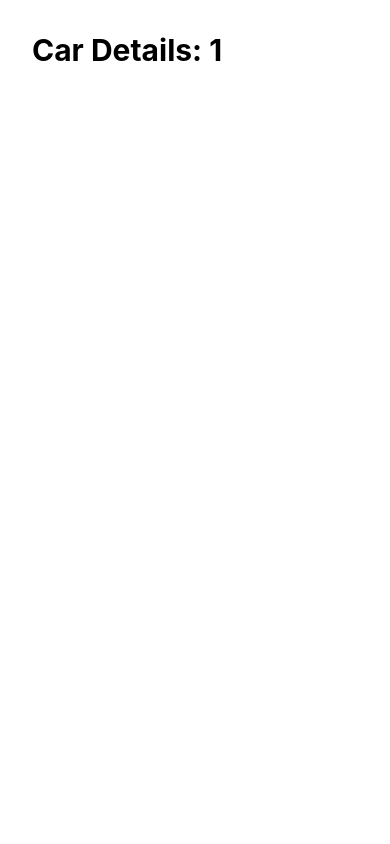
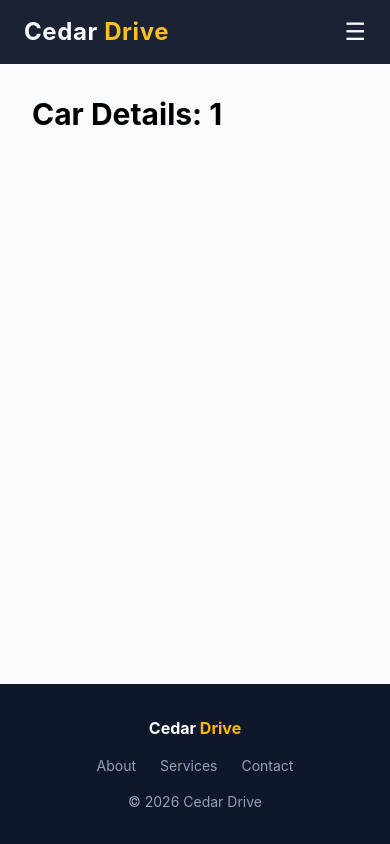
Before and after one commit to 52330825-cmyk/car-rental, a React (Vite) app: page /cars/1 in a window 390 px wide. Built offline with nearby package versions, Linux system fonts and the light colour scheme.

Commit message:
Add responsive navbar and footer

```diff
--- a/src/App.jsx
+++ b/src/App.jsx
@@ -1,4 +1,6 @@
 import { Routes, Route } from 'react-router-dom'
+import Navbar from './components/Navbar'
+import Footer from './components/Footer'
 import Home from './pages/Home'
 import About from './pages/About'
 import Services from './pages/Services'
@@ -7,6 +9,12 @@ import CarDetails from './pages/CarDetails'
 
 function App() {
   return (
+
+    <div className="flex min-h-screen flex-col bg-slate-50">
+      <Navbar />
+
+
+      <main className="flex-1 pt-16">
         <Routes>
           <Route path="/" element={<Home />} />
           <Route path="/about" element={<About />} />
@@ -14,6 +22,10 @@ function App() {
           <Route path="/contact" element={<Contact />} />
           <Route path="/cars/:id" element={<CarDetails />} />
         </Routes>
+      </main>
+
+      <Footer />
+    </div>
   )
 }
 
--- /dev/null
+++ b/src/components/Footer.jsx
@@ -0,0 +1,24 @@
+import { Link } from 'react-router-dom'
+
+function Footer() {
+  return (
+    <footer className="bg-slate-900 text-slate-400">
+      <div className="mx-auto flex max-w-6xl flex-col items-center justify-between gap-4 px-4 py-8 md:flex-row">
+        <p className="font-bold text-white">
+          Cedar <span className="text-amber-400">Drive</span>
+        </p>
+
+        <div className="flex gap-6 text-sm">
+          <Link to="/about" className="hover:text-white">About</Link>
+          <Link to="/services" className="hover:text-white">Services</Link>
+          <Link to="/contact" className="hover:text-white">Contact</Link>
+        </div>
+
+        {/* getFullYear keeps the copyright year up to date automatically */}
+        <p className="text-sm">© {new Date().getFullYear()} Cedar Drive</p>
+      </div>
+    </footer>
+  )
+}
+
+export default Footer
--- /dev/null
+++ b/src/components/Navbar.jsx
@@ -0,0 +1,34 @@
+import { useState } from 'react'
+import { Link } from 'react-router-dom'
+
+function Navbar() {
+      const [isOpen, setIsOpen] = useState(false)
+
+  return (
+    <nav className="fixed z-50 w-full bg-primary/95 px-6 py-4 text-accent backdrop-blur-sm md:px-12">
+      <div className="flex items-center justify-between">
+        <Link to="/" className="text-2xl font-bold tracking-wide">
+          Cedar <span className="text-secondary">Drive</span>
+        </Link>
+
+        <button
+          type="button"
+          aria-label="Toggle navigation menu"
+          aria-expanded={isOpen}
+          className="text-2xl md:hidden"
+          onClick={() => setIsOpen(!isOpen)}
+        >
+          &#9776;
+        </button>
+         <ul className={`${isOpen ? 'flex' : 'hidden'} absolute left-0 top-full w-full flex-col gap-4 bg-primary px-6 py-4 md:static md:flex md:w-auto md:flex-row md:gap-8 md:p-0`}>
+          <li><Link to="/" className="transition hover:text-secondary" onClick={() => setIsOpen(false)}>Home</Link></li>
+          <li><Link to="/about" className="transition hover:text-secondary" onClick={() => setIsOpen(false)}>About</Link></li>
+          <li><Link to="/services" className="transition hover:text-secondary" onClick={() => setIsOpen(false)}>Services</Link></li>
+          <li><Link to="/contact" className="transition hover:text-secondary" onClick={() => setIsOpen(false)}>Contact</Link></li>
+        </ul>
+      </div>
+    </nav>
+  )
+}
+
+export default Navbar
--- a/src/index.css
+++ b/src/index.css
@@ -1 +1,6 @@
 @import "tailwindcss";
+@theme {
+  --color-primary: #0f172a;
+  --color-secondary: #fbbf24;
+  --color-accent: #f8fafc;
+}
```
Lines whose indentation alone changed are shown as unchanged.
